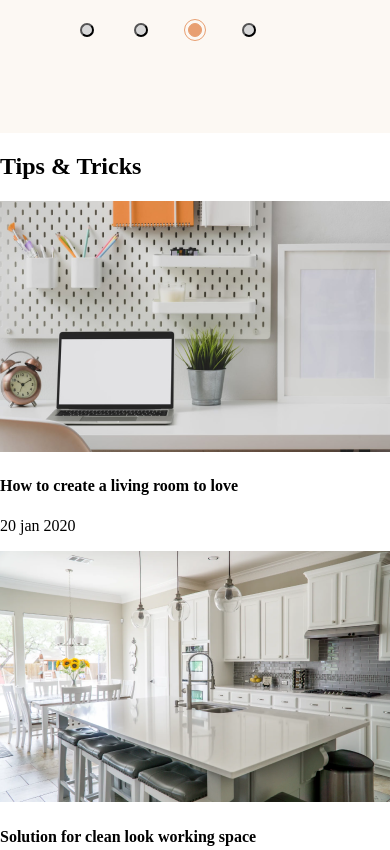
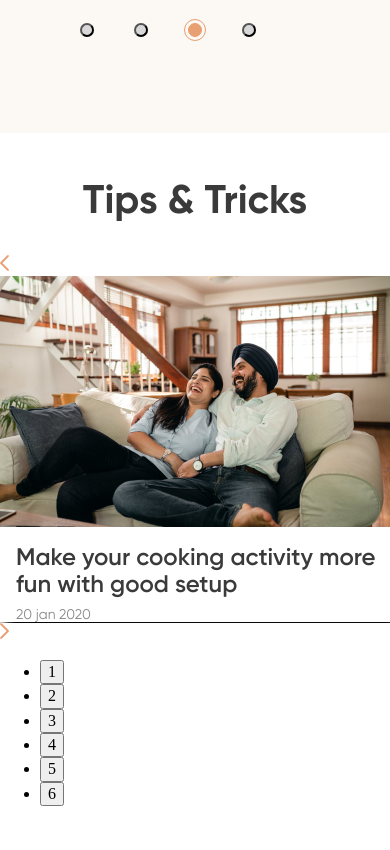
Before and after one commit to GoodGopnik/furnitureShop, a website: page app/index.html in a window 390 px wide. Shown: the part 6780-7630 px from the top of the page. Drawn offline with nearby package versions, Linux system fonts and the light colour scheme.

Commit message:
Сделал пятый блок с рабочим слайдером но без стилей и адаптива

```diff
--- a/app/index.html
+++ b/app/index.html
@@ -291,29 +291,65 @@
 <section class="tips_tricks container">
   <h2>Tips & Tricks</h2>
   <div class="tips_tricks_about_slider_block">
-    <div class="">
+    <div class="block5">
 
       <div class="tips_tricks_block">
+        <div class="tips_tricks_block_border">
           <img src="./images/block5/Rectangle 32 (1).png" alt="">
           <div class="tips_tricks_block_text">
             <h4>How to create a living room to love</h4>
             <p>20 jan 2020</p>
           </div>
         </div>
+      </div>
 
       <div class="tips_tricks_block">
+        <div class="tips_tricks_block_border">
           <img src="./images/block5/Rectangle 32 (2).png" alt="">
           <div class="tips_tricks_block_text">
             <h4>Solution for clean look working space</h4>
             <p>20 jan 2020</p>
           </div>
         </div>
+      </div>
 
       <div class="tips_tricks_block">
+        <div class="tips_tricks_block_border">
           <img src="./images/block5/Rectangle 32.png" alt="">
           <div class="tips_tricks_block_text">
             <h4>Make your cooking activity more fun with good setup</h4>
             <p>20 jan 2020</p>
+          </div>
+        </div>
+      </div>
+
+      <div class="tips_tricks_block">
+        <div class="tips_tricks_block_border">
+          <img src="./images/block5/Rectangle 32 (1).png" alt="">
+          <div class="tips_tricks_block_text">
+            <h4>How to create a living room to love</h4>
+            <p>20 jan 2020</p>
+          </div>
+        </div>
+      </div>
+
+      <div class="tips_tricks_block">
+        <div class="tips_tricks_block_border">
+          <img src="./images/block5/Rectangle 32 (2).png" alt="">
+          <div class="tips_tricks_block_text">
+            <h4>Solution for clean look working space</h4>
+            <p>20 jan 2020</p>
+          </div>
+        </div>
+      </div>
+
+      <div class="tips_tricks_block">
+        <div class="tips_tricks_block_border">
+          <img src="./images/block5/Rectangle 32.png" alt="">
+          <div class="tips_tricks_block_text">
+            <h4>Make your cooking activity more fun with good setup</h4>
+            <p>20 jan 2020</p>
+          </div>
         </div>
       </div>
 
--- a/app/js/main.js
+++ b/app/js/main.js
@@ -31,3 +31,24 @@ $('.variable-width').slick({
     // dots: true,
     // slidesToShow: 3,
   });
+
+  $('.block5').slick({
+    dots: true,
+    infinite: true,
+    speed: 300,
+    autoplay: true,
+    autoplaySpeed: 2000,
+    slidesToShow: 3,
+    centerMode: true,
+    variableWidth: true,
+    // variableWidth: false,
+    // centerPadding: '-10px',
+    // slidesToShow: 1,
+    prevArrow: "<img src='../images/block5/Line-left.png' class='block5_prev' alt=''>",
+    nextArrow: "<img src='../images/block5/Line-right.png' class='block5_next' alt=''>",
+
+    // centerMode: true,
+    // infinite: false,
+    // dots: true,
+    // slidesToShow: 3,
+  });
--- a/app/scss/style.scss
+++ b/app/scss/style.scss
@@ -459,7 +459,49 @@
     }
 }
 //////////////////////// Tips & Tricks ////////////////////////
-
+.tips_tricks {
+    padding-top: 44px;
+    padding-bottom: 52px;
+    h2 {
+        font-family: 'Gilroy-Bold';
+        font-size: 40px;
+        color: $black;
+        margin: 0;
+        margin-bottom: 32px;
+        text-align: center;
+    }
+    .tips_tricks_about_slider_block {
+        .block5 {
+            .slick-current .tips_tricks_block_border {
+                box-shadow: 5px 10px 10px;
+            }
+            .slick-active .tips_tricks_block {
+                padding: 0 20px;
+            }
+            .tips_tricks_block {
+                .tips_tricks_block_text {
+                    max-width: 391px;
+                    h4 {
+                        font-family: 'Gilroy-SemiBold';
+                        font-size: 24px;
+                        color: $black;
+                        margin: 0;
+                        margin-top: 16px;
+                        margin-bottom: 8px;
+                        margin-left: 16px;
+                    }
+                    p {
+                        margin: 0;
+                        font-family: 'Gilroy-Regular';
+                        font-size: 14px;
+                        color: #898989;
+                        margin-left: 16px;
+                    }
+                }
+            }
+        }
+    }
+}
 
 @import "media";
 
```
Also changed, not shown: app/css/style.min.css, app/images/block5/Line-left.png (added), app/images/block5/Line-right.png (added), 1 other file. Lines whose indentation alone changed are shown as unchanged.
